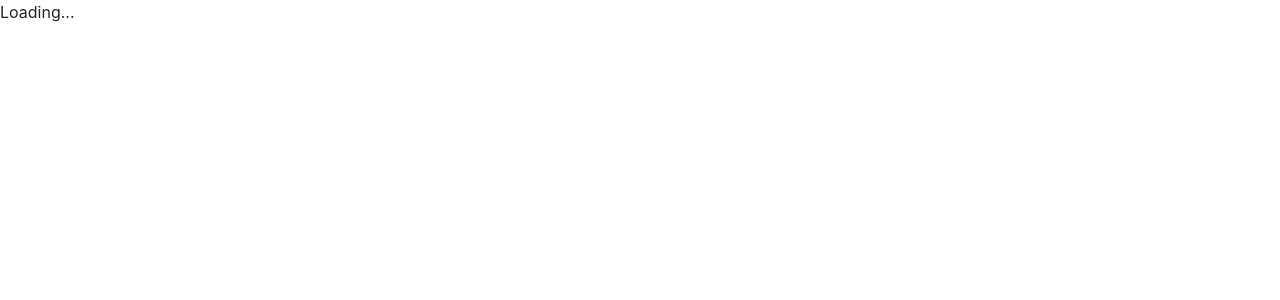
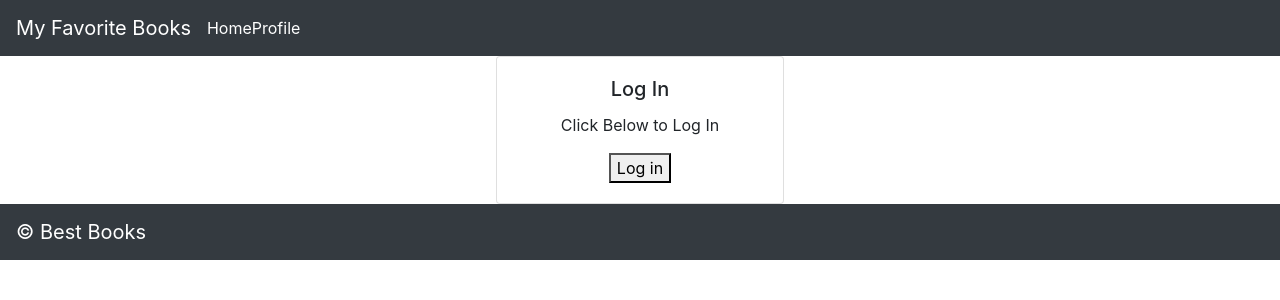
Before and after one commit to BasharTaamneh/bookShop, a React (Create React App) app: page / in a window 1280 px wide. Shown: the top 300 px of the page. Built offline with nearby package versions, Linux system fonts and the light colour scheme; no server answers.

Commit message:
creat User Authentication with Auth0

```diff
--- a/package.json
+++ b/package.json
@@ -3,11 +3,12 @@
   "version": "0.1.0",
   "private": true,
   "dependencies": {
-    "@auth0/auth0-react": "1.3.0",
+    "@auth0/auth0-react": "^1.3.0",
     "@testing-library/jest-dom": "5.11.9",
     "@testing-library/react": "11.2.5",
     "@testing-library/user-event": "12.8.0",
     "bootstrap": "4.6.0",
+    "dotenv": "^10.0.0",
     "react": "^17.0.1",
     "react-bootstrap": "1.5.1",
     "react-cookie": "4.0.3",
--- a/src/App.js
+++ b/src/App.js
@@ -1,7 +1,12 @@
 import React from 'react';
 import Header from './Header';
-import IsLoadingAndError from './IsLoadingAndError';
+// import IsLoadingAndError from './IsLoadingAndError';
 import Footer from './Footer';
+import BestBooks from './BestBooks'
+import Profile from './component/profile';
+import Login from './Login';
+import { withAuth0 } from '@auth0/auth0-react';
+
 import {
   BrowserRouter as Router,
   Switch,
@@ -11,24 +16,31 @@
 class App extends React.Component {
 
   render() {
+    const {isAuthenticated,user  } = this.props.auth0;
     console.log('app', this.props);
+    console.log( isAuthenticated);
+    console.log( user);
     return(
       <>
         <Router>
-          <IsLoadingAndError>
+          {/* <IsLoadingAndError> */}
             <Header />
             <Switch>
               <Route exact path="/">
                 {/* TODO: if the user is logged in, render the `BestBooks` component, if they are not, render the `Login` component */}
+               {isAuthenticated?<BestBooks/>:<Login/>}
               </Route>
               {/* TODO: add a route with a path of '/profile' that renders a `Profile` component */}
+              <Route exact path="/profile">
+            <Profile/>
+              </Route>
             </Switch>
             <Footer />
-          </IsLoadingAndError>
+          {/* </IsLoadingAndError> */}
         </Router>
       </>
     );
   }
 }
 
-export default App;
+export default withAuth0(App)
--- a/src/Header.js
+++ b/src/Header.js
@@ -3,18 +3,24 @@
 import Navbar from 'react-bootstrap/Navbar';
 import { Link } from "react-router-dom";
 import './Header.css';
+import LogoutButton from './component/LogoutButton'
+import { withAuth0 } from '@auth0/auth0-react';
 
 class Header extends React.Component {
   render() {
+    const {isAuthenticated} = this.props.auth0;
+
     return(
       <Navbar collapseOnSelect expand="lg" bg="dark" variant="dark">
         <Navbar.Brand>My Favorite Books</Navbar.Brand>
         <Link to="/">Home</Link>
         <Link to="/profile">Profile</Link>
         {/* TODO: if the user is logged in, render the `LogoutButton` - if the user is logged out, render the `LoginButton` */}
+        {isAuthenticated? <LogoutButton/>:<LogoutButton/>}
+
       </Navbar>
     );
   }
 }
 
-export default Header;
+export default withAuth0(Header);
--- a/src/Login.js
+++ b/src/Login.js
@@ -2,6 +2,7 @@
 import 'bootstrap/dist/css/bootstrap.min.css';
 import Card from 'react-bootstrap/Card';
 import './Login.css';
+import LoginButton from './component/LoginButton';
 
 class Login extends React.Component {
   render() {
@@ -13,6 +14,7 @@
             Click Below to Log In
           </Card.Text>
           {/* TODO: add a `LoginButton` component here that will log the user in with Auth0 */}
+          <LoginButton/>
         </Card.Body>
       </Card>
     )
--- /dev/null
+++ b/src/component/LoginButton.js
@@ -0,0 +1,13 @@
+
+import React from 'react';
+import { useAuth0 } from '@auth0/auth0-react';
+
+function LoginButton() {
+  const {isAuthenticated, loginWithRedirect,} = useAuth0();
+
+  return !isAuthenticated && (
+    <button onClick={loginWithRedirect}>Log in</button>
+  );
+}
+
+export default LoginButton;
--- /dev/null
+++ b/src/component/LogoutButton.js
@@ -0,0 +1,17 @@
+import React from 'react';
+import { useAuth0 } from '@auth0/auth0-react';
+
+function LogoutButton() {
+  const {
+    isAuthenticated,
+    logout,
+  } = useAuth0();
+
+  return isAuthenticated && (
+    <button onClick={() => {
+      logout({ returnTo: window.location.origin });
+    }}>Log out</button>
+  );
+}
+
+export default LogoutButton;
--- /dev/null
+++ b/src/component/profile.js
@@ -0,0 +1,22 @@
+import React, { Component } from 'react';
+import { withAuth0 } from '@auth0/auth0-react';
+
+class Profile extends Component {
+  render() {
+
+    const { user, isAuthenticated  } = this.props.auth0;
+    // const user = this.props.auth0.user;
+    // const isAuthenticated= this.props.auth0.isAuthenticated;
+    return (
+        isAuthenticated && (
+          <div>
+            <img src={user.picture} alt={user.name} />
+            <h2>{user.name}</h2>
+            <p>{user.email}</p>
+          </div>
+        )
+      );
+  }
+}
+
+export default withAuth0(Profile);
--- a/src/index.js
+++ b/src/index.js
@@ -1,11 +1,15 @@
-import React from 'react';
-import ReactDOM from 'react-dom';
-import App from './App';
+import React from "react";
+import ReactDOM from "react-dom";
+import App from "./App";
+import { Auth0Provider } from "@auth0/auth0-react";
 
-// TODO: wrap everything in Auth0
 ReactDOM.render(
-  <React.StrictMode>
-    <App />
-  </React.StrictMode>,
-  document.getElementById('root')
+  <Auth0Provider
+    domain={process.env.REACT_APP_DOMAIN}
+    clientId={process.env.REACT_APP_CLIENT_ID}
+    redirectUri={window.location.origin}
+  >
+    <App/>
+  </Auth0Provider>,
+  document.getElementById("root")
 );
```
Also changed, not shown: 2 other files (tests, documents, lock files or other folders).
